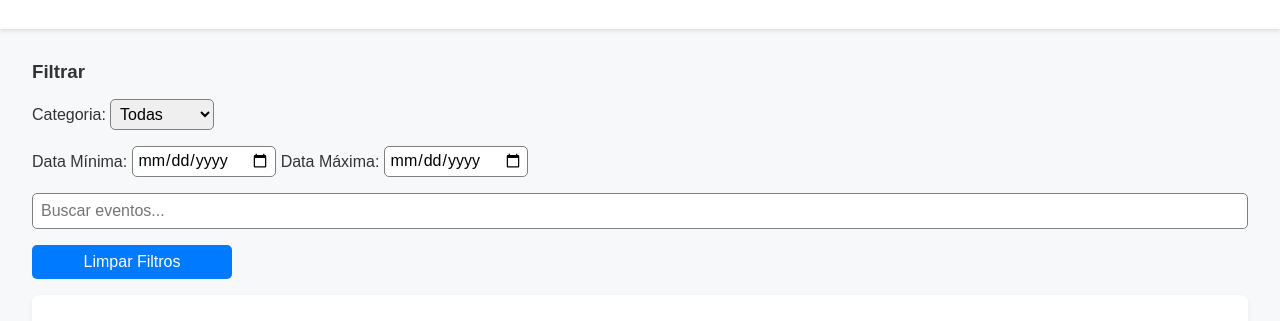
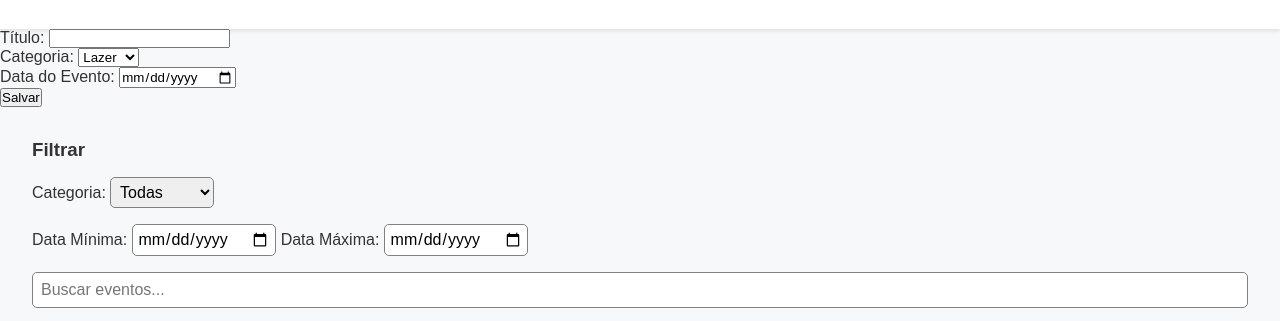
Before and after one commit to MajimbaV/LSW-projeto-cultura-conecta, a plain HTML site: page index.html in a window 1280 px wide. Shown: the part 90-411 px from the top of the page. Drawn offline with Linux system fonts and the light colour scheme.

Commit message:
Cria elemento form no html da página

```diff
--- a/index.html
+++ b/index.html
@@ -11,6 +11,30 @@
     <h1>Projeto 02 - Cultura Conecta</h1>
     <p>Agenda de eventos culturais da cidade.</p>
   </header>
+
+  <form action="" class="event-form hidden">
+    <div class="input-block">
+      <label for="form-titulo">Título:</label>
+      <input type="text" name="form-titulo" id="form-titulo">
+    </div>
+
+    <div class="input-block">
+      <label for="form-category">Categoria:</label>
+      <select name="form-category" id="form-category">
+        <option value="lazer">Lazer</option>
+        <option value="saude">Saúde</option>
+      </select>
+    </div>
+
+    <div class="input-block">
+      <label for="form-date">Data do Evento:</label>
+      <input type="date" name="form-date" id="form-date">
+    </div>
+  </form>
+
+  <div class="form-actions-block">
+    <button type="submit">Salvar</button>
+  </div>
   <main>
     <section id="filters">
       <h3>Filtrar</h3>
```
